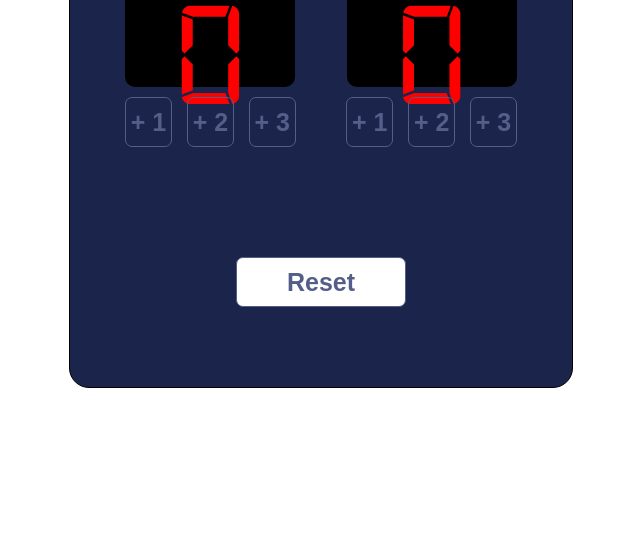
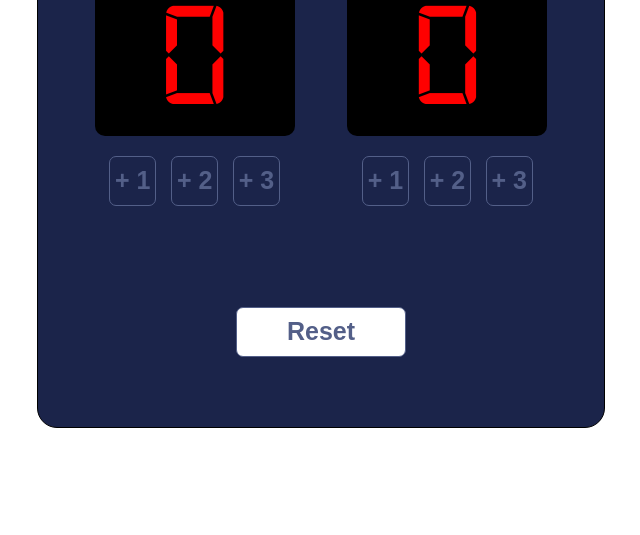
Before and after one commit to Mydeen96/ScoreBoard, a plain HTML site: page Index.html in a window 1280 px wide. Shown: the part 281-816 px from the top of the page, without its empty margins (319-959 px from the left). Drawn offline with Linux system fonts and the light colour scheme.

Commit message:
Animation
Adjust the animation speed in js

```diff
--- a/script.js
+++ b/script.js
@@ -42,7 +42,7 @@ document.addEventListener('DOMContentLoaded', function(){
                 element.style.fontSize = '180px';
                 setTimeout(function() {
                     element.style.fontSize = '150px';
-                },3);
+                },100);
             }
             function animateRotate(element) {
                 element.classList.add('rotating');
--- a/style.css
+++ b/style.css
@@ -8,8 +8,8 @@ body{
 .container{
     border: 1px solid black;
     border-radius: 20px;
-    width: 35%;
-    min-height: 60%;
+    width: 40%;
+    min-height: 70%;
     display: flex;
     flex-wrap: wrap;
     align-items: center;
@@ -47,16 +47,17 @@ body{
     font-family: digital;
     border-radius: 10px;
     color: red;
-    height: 100%;
-    width: 150px;
+    height: 180px;
+    width: 180px;
     background-color: black;
     font-size: 150px;
     display: flex;
+    align-items: center;
     justify-content: center;
     padding: 10px;
 }
 .button{
-    padding: 10px;
+    margin: 20px;
 }
 
 .home-btn , .guest-btn{
```
